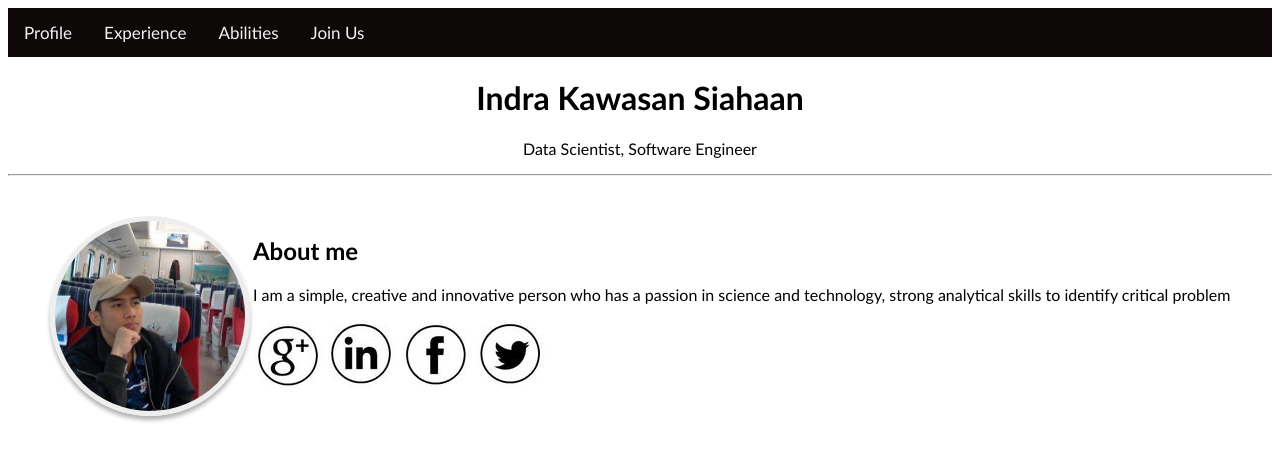
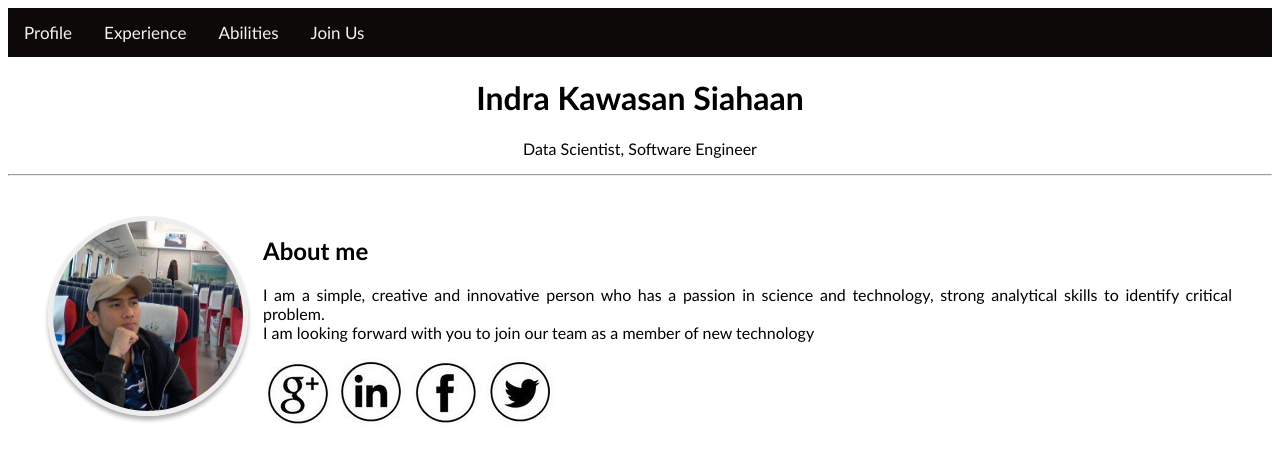
Before and after one commit to Indraacan/Personal-web, a plain HTML site: page index.html in a window 1280 px wide. Drawn offline with Linux system fonts and the light colour scheme.

Commit message:
add more

```diff
--- a/assets/style/styles.css
+++ b/assets/style/styles.css
@@ -21,6 +21,9 @@
   }
   .head-center {
     text-align: center;
+  }
+  .item{
+    padding-right: 15px;
   }
   .roundPhoto {
     border-radius: 50%;
@@ -54,9 +57,8 @@ input{
 }
 .container2{
     /* background-image: url('../img/1.jpg'); */
-    margin-left: 0px;
-    margin-right: 0px;
-
+    margin-left: 100px;
+    margin-right: 100px;
 
 }
 .container-header{
--- a/index.html
+++ b/index.html
@@ -37,11 +37,11 @@
       </div>
 
       <!-- About me -->
-      <div class="item-x">
+      <div>
         <h2>About me</h2>
-        <p class="ta-left">
+        <p style="text-align: justify;">
           I am a simple, creative and innovative person who has a passion in science and technology, strong analytical
-          skills to identify critical problem
+          skills to identify critical problem. <br> I am looking forward with you to join our team as a member of new technology
         </p>
         <a href="https://www.gmail.com/" style="text-decoration: none;">
           <img src="assets/img/google.png" alt="mail">
```
Also changed, not shown: join.html (+4 -2 lines).
